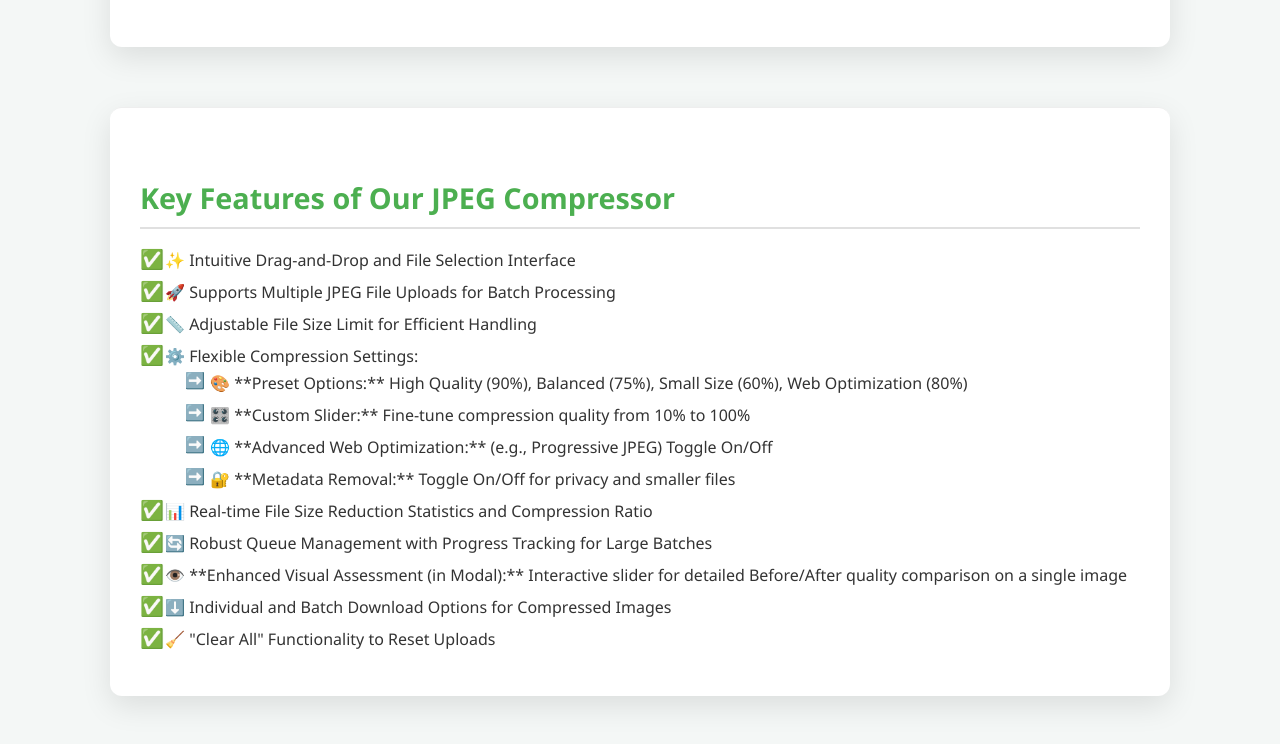
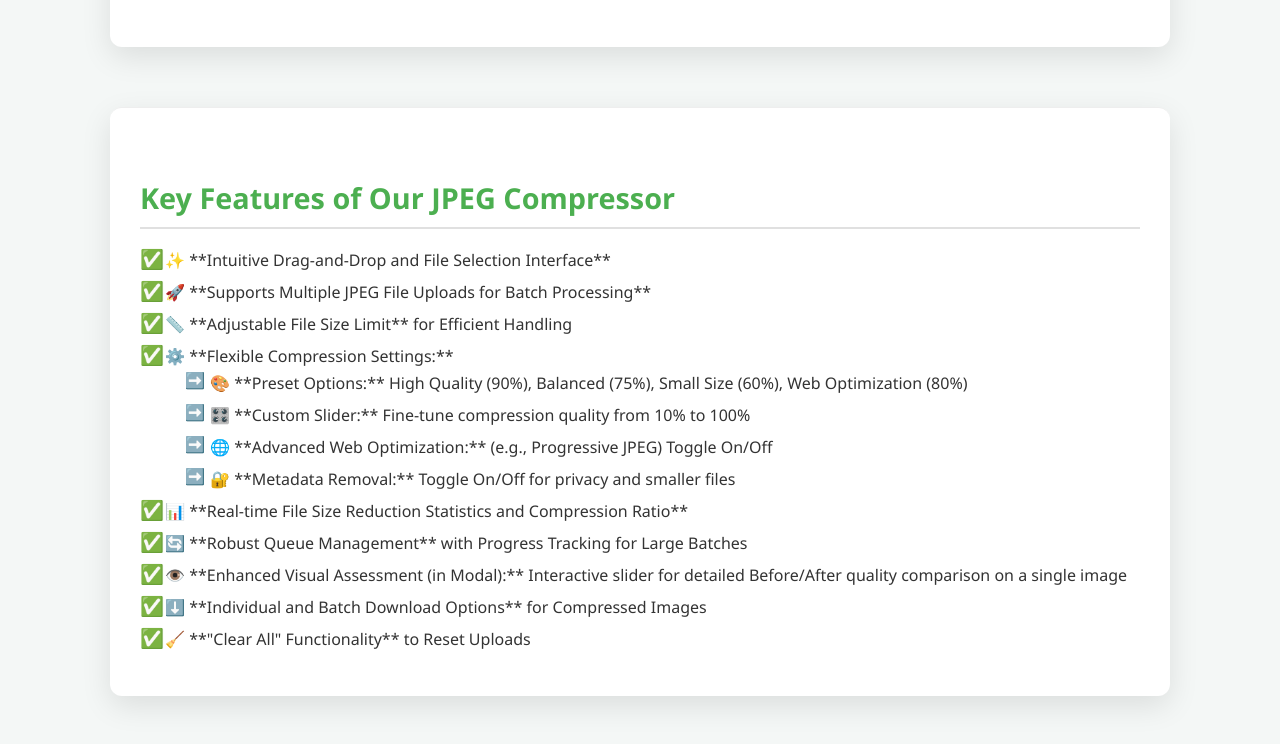
Before and after one commit to nikhilvjoshi/image-compression-, a plain HTML site: page index.html in a window 1280 px wide. Shown: the part 2240-2984 px from the top of the page. Drawn offline with Linux system fonts and the light colour scheme.

Commit message:
Update index.html

```diff
--- a/index.html
+++ b/index.html
@@ -158,10 +158,10 @@
     <div class="container features-section">
         <h2>Key Features of Our JPEG Compressor</h2>
         <ul>
-            <li>✨ Intuitive Drag-and-Drop and File Selection Interface</li>
-            <li>🚀 Supports Multiple JPEG File Uploads for Batch Processing</li>
-            <li>📏 Adjustable File Size Limit for Efficient Handling</li>
-            <li>⚙️ Flexible Compression Settings:
+            <li>✨ **Intuitive Drag-and-Drop and File Selection Interface**</li>
+            <li>🚀 **Supports Multiple JPEG File Uploads for Batch Processing**</li>
+            <li>📏 **Adjustable File Size Limit** for Efficient Handling</li>
+            <li>⚙️ **Flexible Compression Settings:**
                 <ul>
                     <li>🎨 **Preset Options:** High Quality (90%), Balanced (75%), Small Size (60%), Web Optimization (80%)</li>
                     <li>🎛️ **Custom Slider:** Fine-tune compression quality from 10% to 100%</li>
@@ -169,11 +169,11 @@
                     <li>🔐 **Metadata Removal:** Toggle On/Off for privacy and smaller files</li>
                 </ul>
             </li>
-            <li>📊 Real-time File Size Reduction Statistics and Compression Ratio</li>
-            <li>🔄 Robust Queue Management with Progress Tracking for Large Batches</li>
+            <li>📊 **Real-time File Size Reduction Statistics and Compression Ratio**</li>
+            <li>🔄 **Robust Queue Management** with Progress Tracking for Large Batches</li>
             <li>👁️ **Enhanced Visual Assessment (in Modal):** Interactive slider for detailed Before/After quality comparison on a single image</li>
-            <li>⬇️ Individual and Batch Download Options for Compressed Images</li>
-            <li>🧹 "Clear All" Functionality to Reset Uploads</li>
+            <li>⬇️ **Individual and Batch Download Options** for Compressed Images</li>
+            <li>🧹 **"Clear All" Functionality** to Reset Uploads</li>
         </ul>
     </div>
 
```
